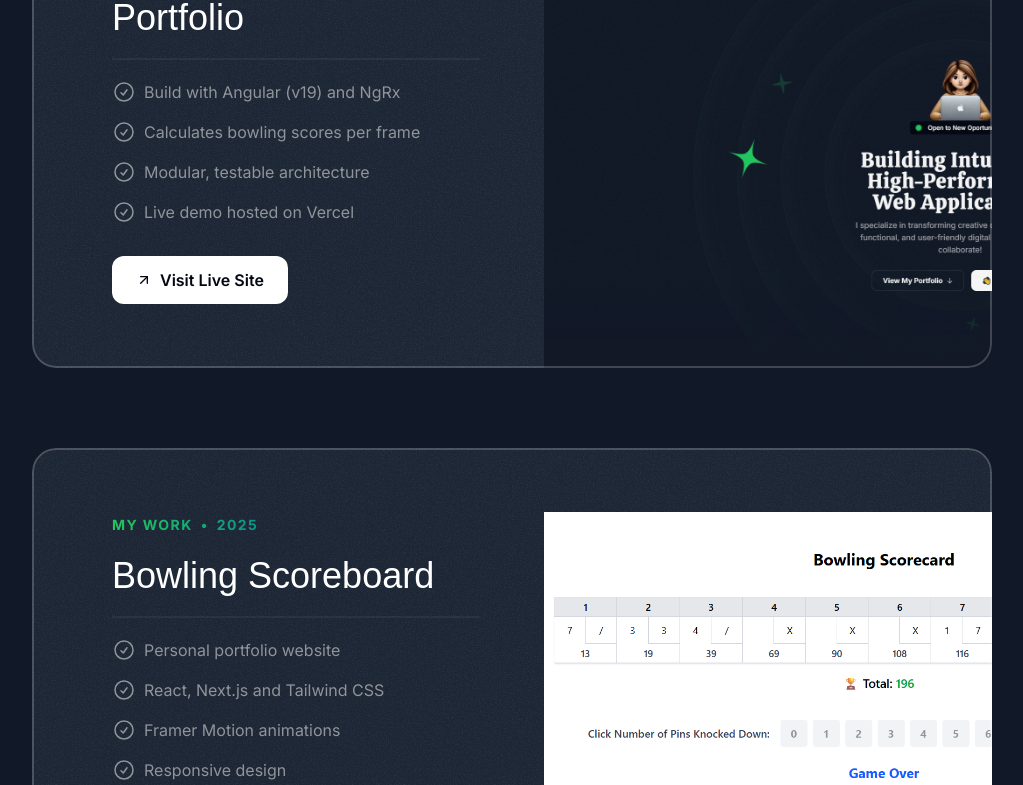
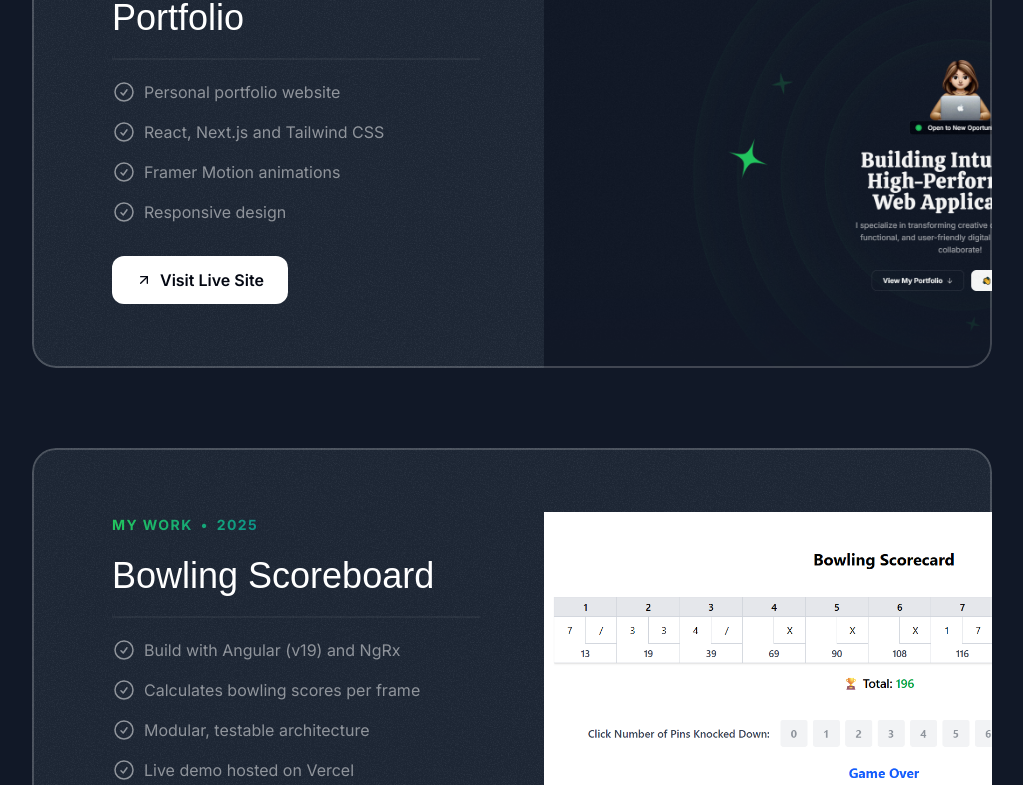
Before and after one commit to AnamariaMarjanovic/personal-portfolio, a Next.js app: page / in a window 1280 px wide. Shown: the part 1360-2145 px from the top of the page, without its empty margins (128-1151 px from the left). Built offline with nearby package versions, Linux system fonts and the light colour scheme; a web font is replaced by a local one.

Commit message:
feat: swap project details between Portfolio and Bowling Scoreboard sections

```diff
--- a/src/sections/Projects.tsx
+++ b/src/sections/Projects.tsx
@@ -25,10 +25,10 @@ const portfolioProjects: Project[] = [
     year: '2025',
     title: 'Portfolio',
     results: [
-      { title: 'Build with Angular (v19) and NgRx' },
-      { title: 'Calculates bowling scores per frame' },
-      { title: 'Modular, testable architecture' },
-      { title: 'Live demo hosted on Vercel' }
+      { title: 'Personal portfolio website' },
+      { title: 'React, Next.js and Tailwind CSS' },
+      { title: 'Framer Motion animations' },
+      { title: 'Responsive design' }
     ],
     link: 'https://anamaria.dev',
     image: portfolioProject
@@ -38,10 +38,10 @@ const portfolioProjects: Project[] = [
     year: '2025',
     title: 'Bowling Scoreboard',
     results: [
-      { title: 'Personal portfolio website' },
-      { title: 'React, Next.js and Tailwind CSS' },
-      { title: 'Framer Motion animations' },
-      { title: 'Responsive design' }
+      { title: 'Build with Angular (v19) and NgRx' },
+      { title: 'Calculates bowling scores per frame' },
+      { title: 'Modular, testable architecture' },
+      { title: 'Live demo hosted on Vercel' }
     ],
     link: 'https://bowling-scorecard.vercel.app/',
     image: bowlingScoreboardProject
```
